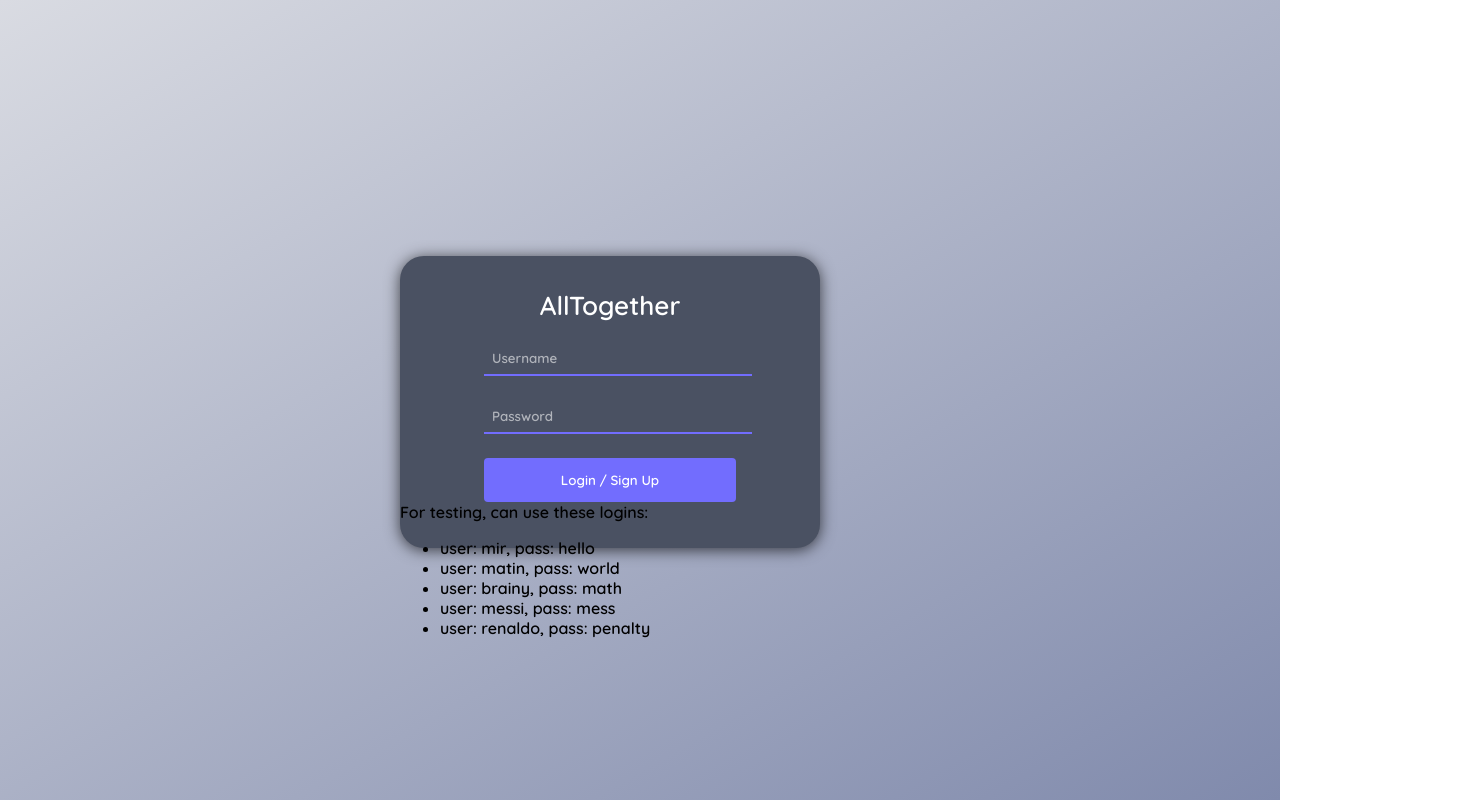
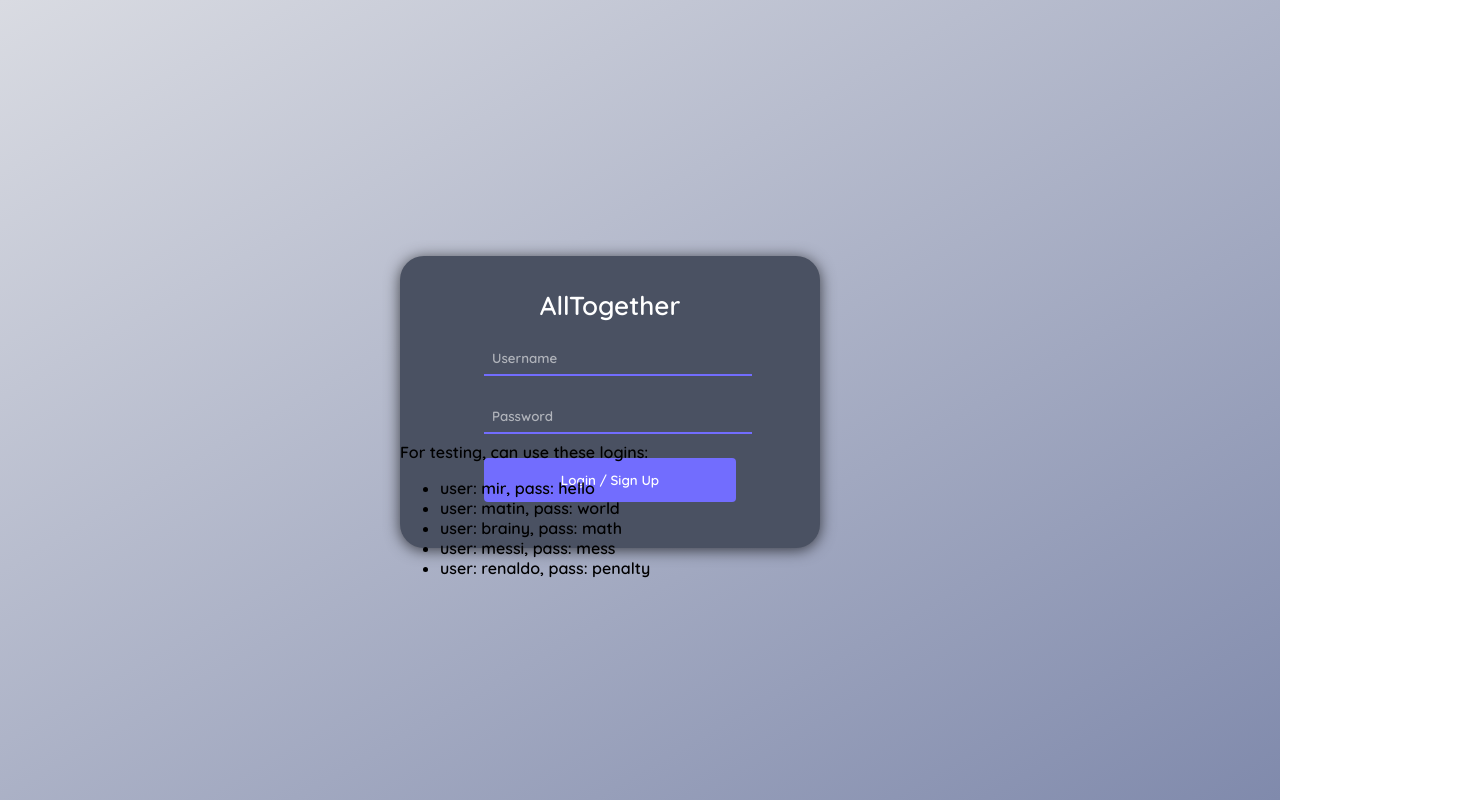
Before and after one commit to MirShahiduzzaman/AllTogether-Chat-App, a Next.js app: page / in a window 1280 px wide. Shown: the whole page, 1480 px wide, since content can reach past the window. Built offline with nearby package versions, Linux system fonts and the light colour scheme.

Commit message:
Formatted Instructions

```diff
--- a/pages/index.js
+++ b/pages/index.js
@@ -52,8 +52,9 @@ export default function Auth() {
             Login / Sign Up
           </button>
         </form>
+      </div>
 
-        <div>
+      <div className="instruct">
         For testing, can use these logins:
 
         <ul>
@@ -64,7 +65,6 @@ export default function Auth() {
           <li>user: renaldo, pass: penalty</li>
         </ul>
       </div>
-      </div>
 
 
     </div>
--- a/styles/auth.css
+++ b/styles/auth.css
@@ -33,6 +33,12 @@
   font-size: 26px;
 }
 
+.instruct {
+  position: relative;
+  padding-top: 50px;
+  left: calc(50vw - 240px - 100px);
+}
+
 .text-input {
   width: 100%;
   padding: 8px;
```
